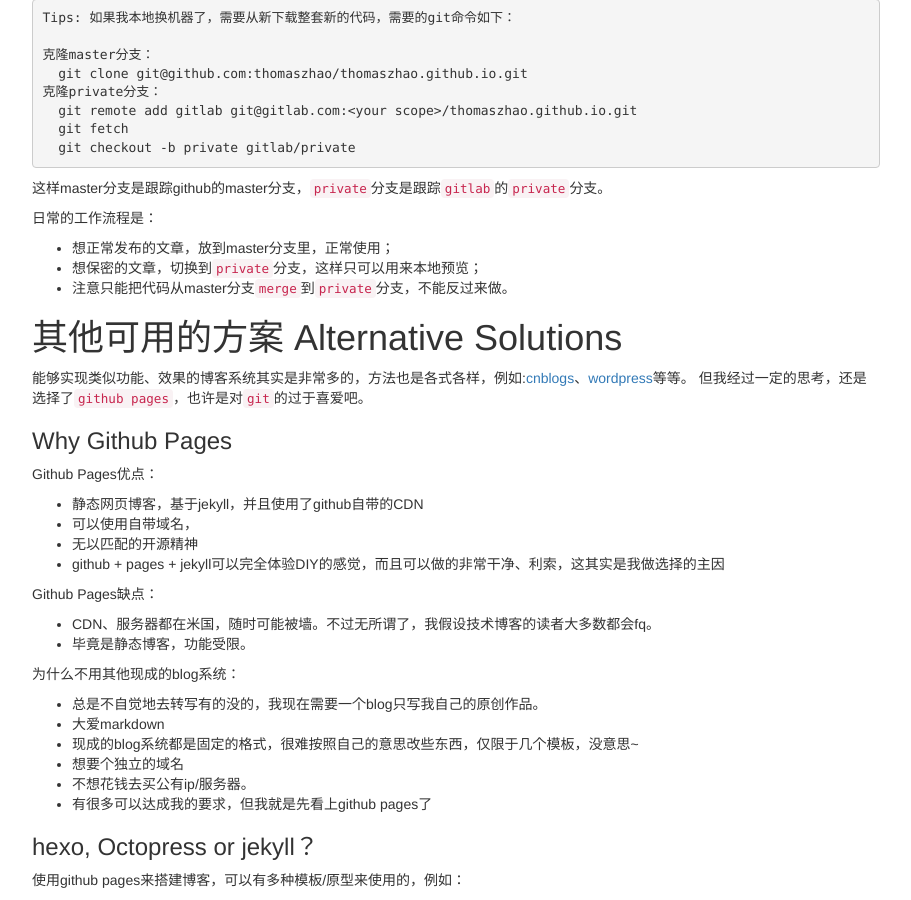
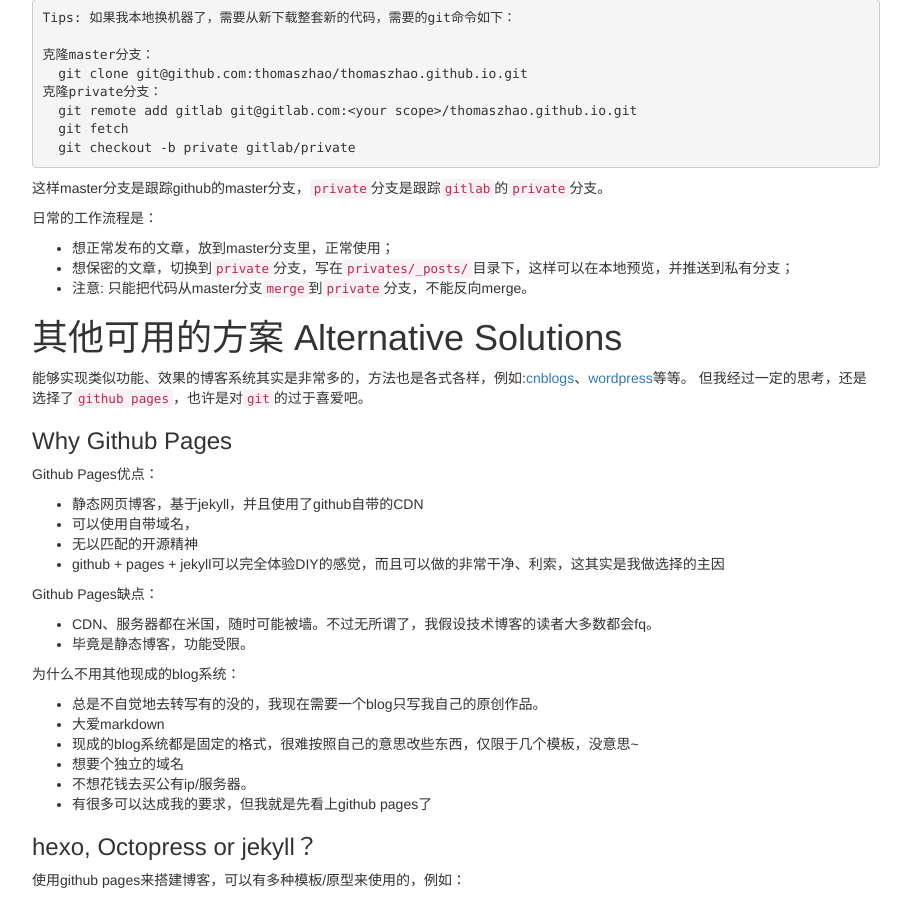
Before and after one commit to thomaszhao/thomaszhao.github.io, a Jekyll site: the page built from _posts/myblog/2015-01-08-how-do-i-build-this-jekyll-blog.md, in a window 1280 px wide and 900 px high, scrolled down 5617 px. Shown: the whole window, without its empty margins (38-949 px from the left). Built offline with Jekyll 4.4.1, drawn with Linux system fonts in a browser that asks for light colours; nearby versions of some CDN libraries; library files that are not in the unit come from our copies; comment, search, counter and statistics services are not loaded.

Commit message:
blog: 2015-01-08-how-do-i-build-this-jekyll-blog.md, add description for privates/_posts/

```diff
--- a/_posts/myblog/2015-01-08-how-do-i-build-this-jekyll-blog.md
+++ b/_posts/myblog/2015-01-08-how-do-i-build-this-jekyll-blog.md
@@ -372,8 +372,8 @@ Tips: 如果我本地换机器了，需要从新下载整套新的代码，需
 日常的工作流程是：
 
 * 想正常发布的文章，放到master分支里，正常使用；
-* 想保密的文章，切换到`private`分支，这样只可以用来本地预览；
-* 注意只能把代码从master分支`merge`到`private`分支，不能反过来做。
+* 想保密的文章，切换到`private`分支，写在`privates/_posts/`目录下，这样可以在本地预览，并推送到私有分支；
+* 注意: 只能把代码从master分支`merge`到`private`分支，不能反向merge。
 
 
 其他可用的方案 Alternative Solutions
```
